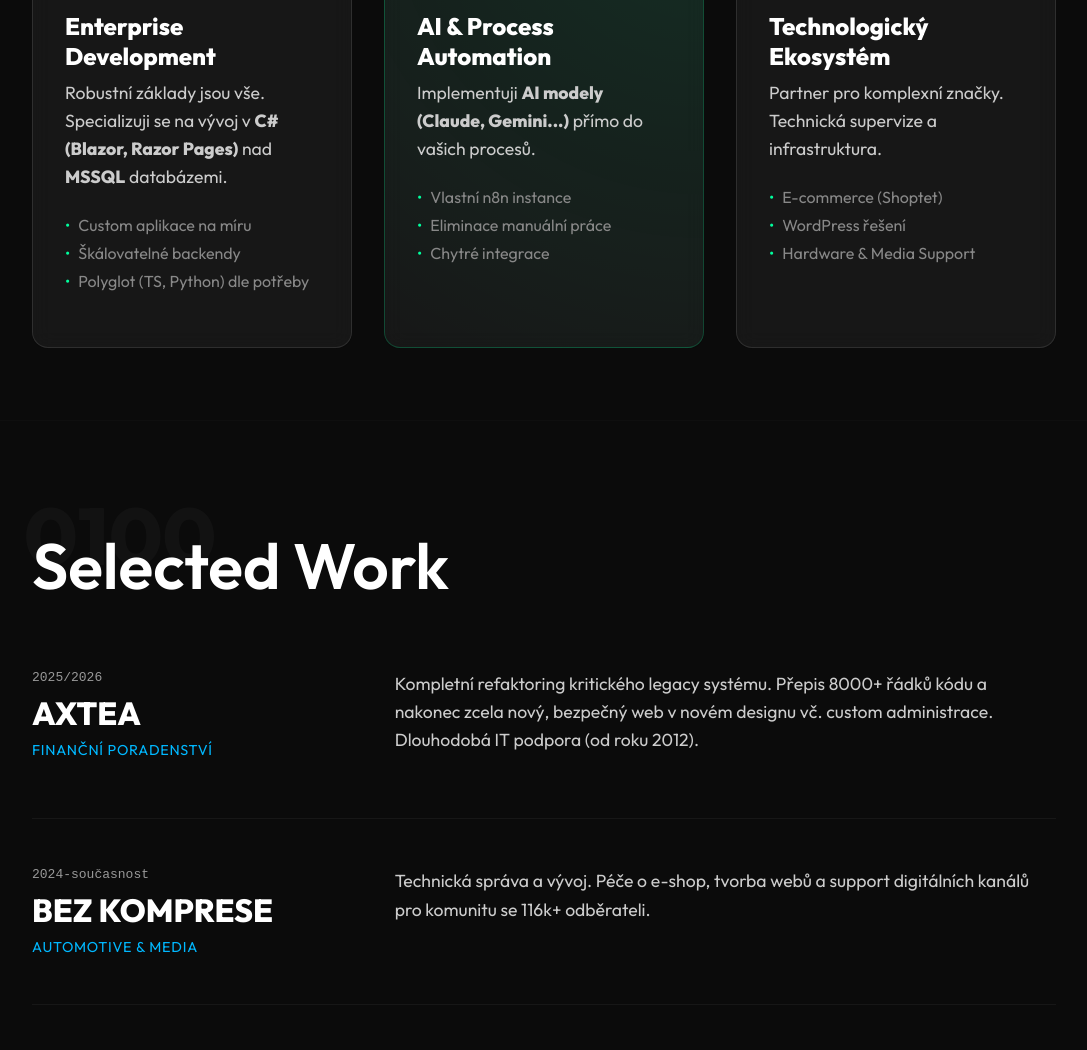
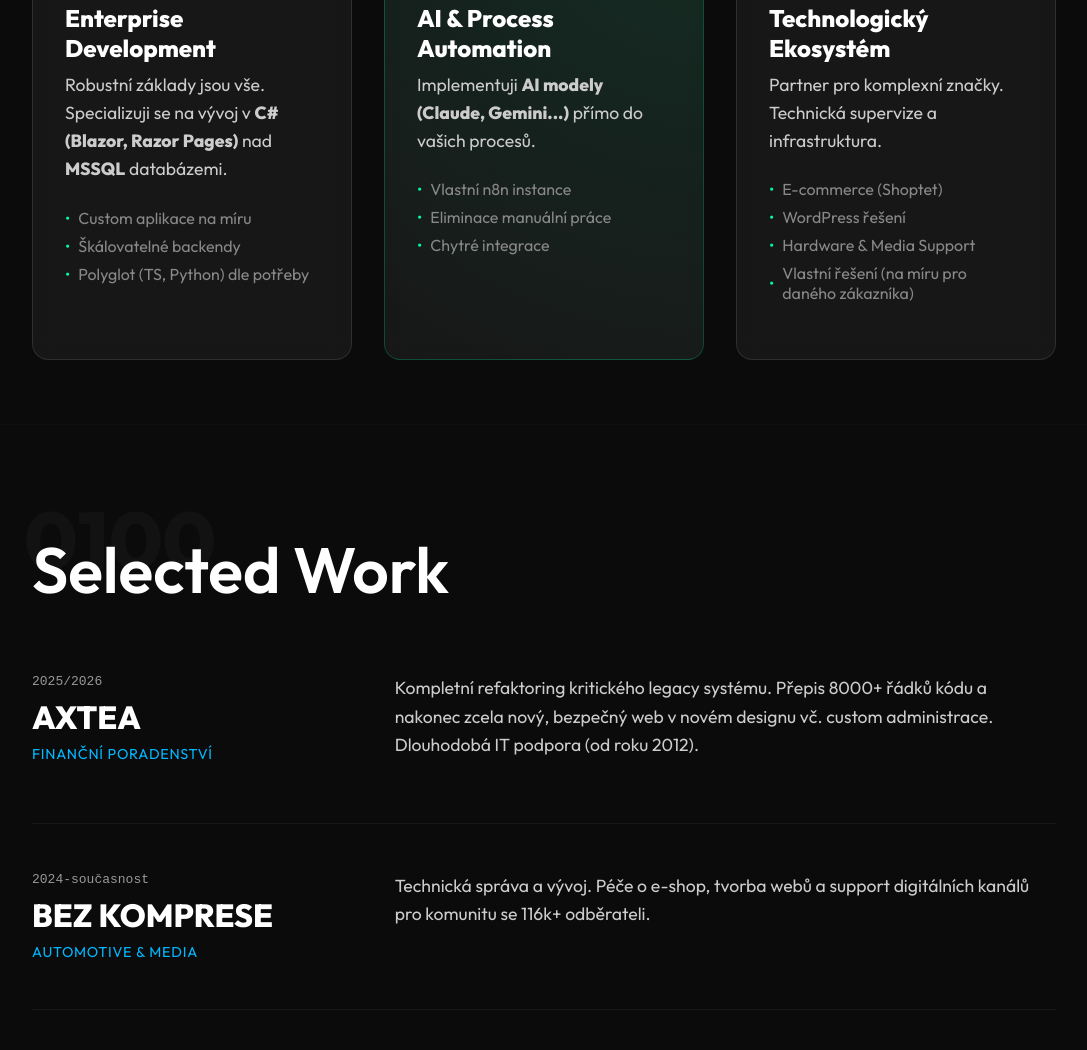
Before and after one commit to powizak/JakubProsek, a website built with Vite: page index.html in a window 1280 px wide. Shown: the part 1979-3029 px from the top of the page, without its empty margins (96-1183 px from the left). Built offline with nearby package versions, Linux system fonts and the light colour scheme.

Commit message:
content: add custom solutions item to Technology Ecosystem section

```diff
--- a/index.html
+++ b/index.html
@@ -253,6 +253,7 @@
                             <li>E-commerce (Shoptet)</li>
                             <li>WordPress řešení</li>
                             <li>Hardware & Media Support</li>
+                            <li>Vlastní řešení (na míru pro daného zákazníka)</li>
                         </ul>
                     </div>
                 </div>
```
